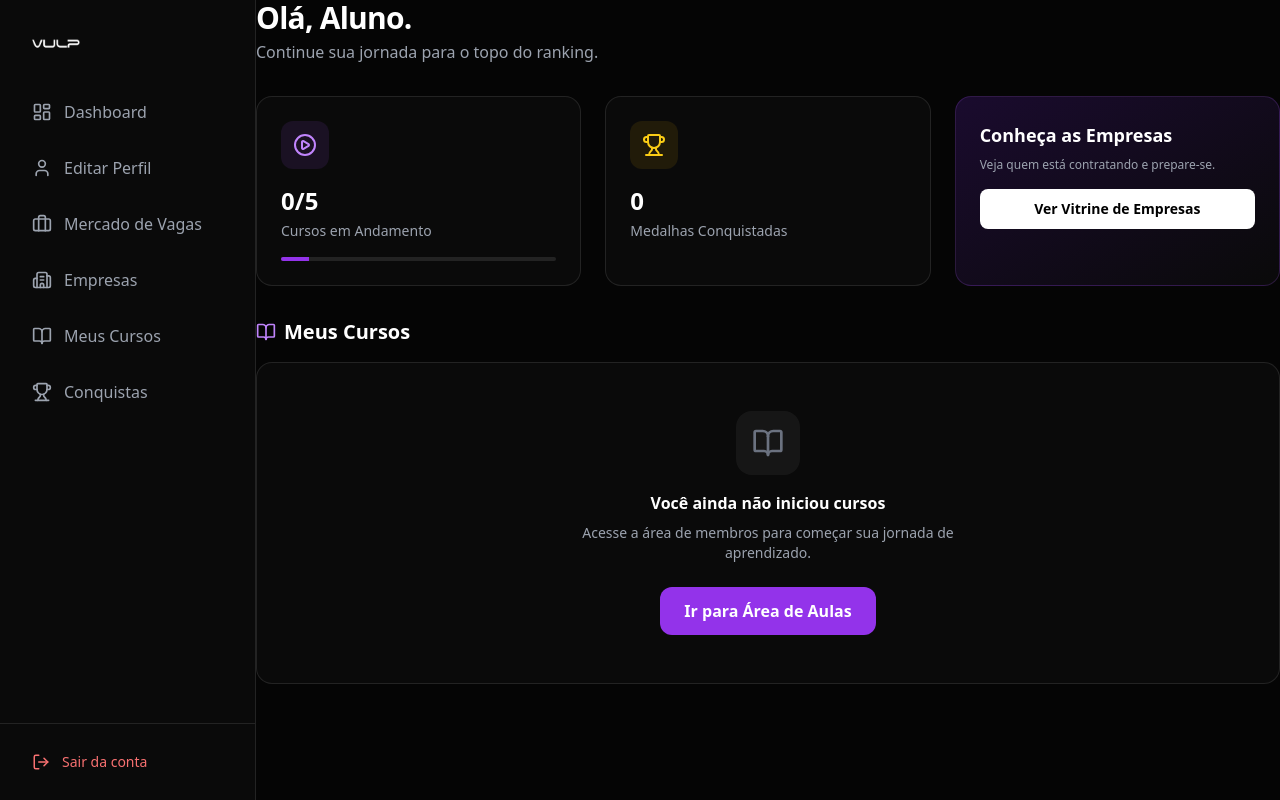
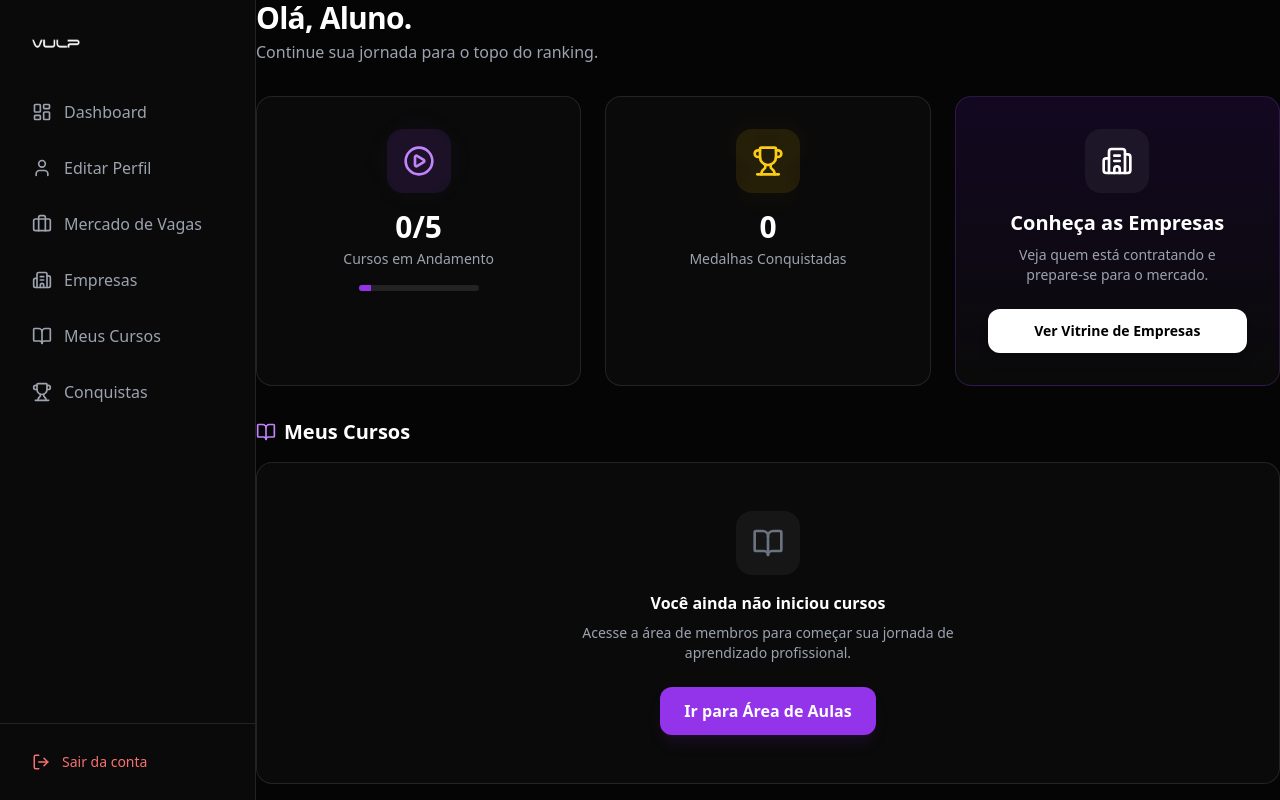
Before and after one commit to paulofer00/vulp-platform, a Next.js app: page /aluno/dashboard in a window 1280 px wide. Built offline with nearby package versions, Linux system fonts and the light colour scheme; no server answers.

Commit message:
layou aluno

```diff
--- a/app/aluno/dashboard/page.tsx
+++ b/app/aluno/dashboard/page.tsx
@@ -2,7 +2,7 @@
 
 import { createBrowserClient } from "@supabase/ssr";
 import { useEffect, useState } from "react";
-import { useRouter } from "next/navigation"; // <--- Importante
+import { useRouter } from "next/navigation";
 import { PlayCircle, Trophy, Building2, BookOpen } from "lucide-react";
 import Link from "next/link";
 import UserMenu from "@/components/UserMenu";
@@ -11,7 +11,7 @@ export default function AlunoDashboard() {
   const [firstName, setFirstName] = useState("Aluno");
   const [loading, setLoading] = useState(true);
 
-  const router = useRouter(); // <--- Hook de navegação
+  const router = useRouter();
   const supabase = createBrowserClient(
     process.env.NEXT_PUBLIC_SUPABASE_URL!,
     process.env.NEXT_PUBLIC_SUPABASE_ANON_KEY!
@@ -22,20 +22,16 @@ export default function AlunoDashboard() {
       const { data: { user } } = await supabase.auth.getUser();
 
       if (user) {
-        // Busca o perfil para saber quem é
         const { data: profile } = await supabase
           .from("profiles")
           .select("full_name, role")
           .eq("id", user.id)
           .single();
 
-        // --- O PORTEIRO ESTÁ AQUI ---
-        // Se for empresa, expulsa para o painel de empresa
         if (profile?.role === 'company') {
             router.push('/empresa/dashboard');
             return;
         }
-        // ----------------------------
 
         if (profile?.full_name) {
           const first = profile.full_name.split(" ")[0];
@@ -46,18 +42,16 @@ export default function AlunoDashboard() {
     }
 
     checkUser();
-  }, [router]); // Adiciona router na dependência
+  }, [router]);
 
-  // Enquanto verifica, mostra um "carregando" simples para não piscar a tela errada
   if (loading) {
     return <div className="min-h-screen bg-[#050505] flex items-center justify-center text-white">Carregando painel...</div>;
   }
 
   return (
     <div className="max-w-7xl mx-auto">
-      {/* ... (O RESTO DO SEU CÓDIGO VISUAL CONTINUA IGUAL AQUI PARA BAIXO) ... */}
 
-      {/* CABEÇALHO COM USER MENU */}
+      {/* CABEÇALHO */}
       <div className="flex flex-col md:flex-row md:items-center justify-between gap-4 mb-8">
         <div className="animate-in fade-in slide-in-from-left duration-500">
           <h1 className="text-3xl font-bold text-white tracking-tight">
@@ -70,53 +64,82 @@ export default function AlunoDashboard() {
         <UserMenu />
       </div>
 
-      {/* GRID DE CARDS */}
+      {/* GRID DE CARDS (AGORA CENTRALIZADOS) */}
       <div className="grid grid-cols-1 md:grid-cols-3 gap-6 mb-8">
-        {/* Card 1: Cursos */}
-        <div className="bg-[#0A0A0A] border border-white/10 p-6 rounded-2xl relative overflow-hidden group hover:border-purple-500/30 transition-colors">
-          <div className="flex justify-between items-start mb-4">
-            <div className="p-3 bg-purple-500/10 rounded-xl text-purple-400"><PlayCircle size={24} /></div>
+
+        {/* Card 1: Cursos em Andamento */}
+        <div className="bg-[#0A0A0A] border border-white/10 p-8 rounded-2xl relative overflow-hidden group hover:border-purple-500/30 transition-colors flex flex-col items-center text-center">
+          <div className="mb-4 relative">
+            <div className="p-4 bg-purple-500/10 rounded-2xl text-purple-400 relative z-10">
+              <PlayCircle size={32} />
+            </div>
+            {/* Ícone de fundo decorativo */}
+            <div className="absolute top-1/2 left-1/2 -translate-x-1/2 -translate-y-1/2 text-purple-500/5 blur-sm scale-[2.5] pointer-events-none">
+                <PlayCircle size={32} />
+            </div>
           </div>
-          <div className="relative z-10">
-            <h3 className="text-2xl font-bold text-white">0/5</h3>
-            <p className="text-gray-400 text-sm mt-1">Cursos em Andamento</p>
-            <div className="w-full bg-white/10 h-1 mt-4 rounded-full overflow-hidden"><div className="bg-purple-600 h-full w-[10%]" /></div>
+          <div className="relative z-10 w-full">
+            <h3 className="text-3xl font-bold text-white mb-1">0/5</h3>
+            <p className="text-gray-400 text-sm">Cursos em Andamento</p>
+            {/* Barra de progresso centralizada */}
+            <div className="w-full max-w-[120px] mx-auto bg-white/10 h-1.5 mt-4 rounded-full overflow-hidden">
+              <div className="bg-purple-600 h-full w-[10%]" />
+            </div>
           </div>
         </div>
 
         {/* Card 2: Medalhas */}
-        <div className="bg-[#0A0A0A] border border-white/10 p-6 rounded-2xl relative overflow-hidden group hover:border-yellow-500/30 transition-colors">
-          <div className="flex justify-between items-start mb-4">
-            <div className="p-3 bg-yellow-500/10 rounded-xl text-yellow-400"><Trophy size={24} /></div>
+        <div className="bg-[#0A0A0A] border border-white/10 p-8 rounded-2xl relative overflow-hidden group hover:border-yellow-500/30 transition-colors flex flex-col items-center text-center">
+          <div className="mb-4 relative">
+            <div className="p-4 bg-yellow-500/10 rounded-2xl text-yellow-400 relative z-10">
+              <Trophy size={32} />
+            </div>
+             <div className="absolute top-1/2 left-1/2 -translate-x-1/2 -translate-y-1/2 text-yellow-500/5 blur-sm scale-[2.5] pointer-events-none">
+                <Trophy size={32} />
+            </div>
           </div>
           <div className="relative z-10">
-            <h3 className="text-2xl font-bold text-white">0</h3>
-            <p className="text-gray-400 text-sm mt-1">Medalhas Conquistadas</p>
+            <h3 className="text-3xl font-bold text-white mb-1">0</h3>
+            <p className="text-gray-400 text-sm">Medalhas Conquistadas</p>
           </div>
         </div>
 
         {/* Card 3: Empresas */}
-        <div className="bg-gradient-to-br from-[#1a0b2e] to-[#0A0A0A] border border-purple-500/20 p-6 rounded-2xl relative overflow-hidden">
-          <div className="relative z-10">
-            <h3 className="text-lg font-bold text-white mb-2">Conheça as Empresas</h3>
-            <p className="text-gray-400 text-xs mb-4">Veja quem está contratando e prepare-se.</p>
-            <Link href="/aluno/empresas" className="block w-full bg-white text-black font-bold py-2.5 rounded-lg text-center text-sm hover:bg-gray-200 transition-colors">
+        <div className="bg-gradient-to-b from-[#130821] to-[#0A0A0A] border border-purple-500/20 p-8 rounded-2xl relative overflow-hidden flex flex-col items-center text-center">
+          <div className="relative z-10 w-full flex flex-col items-center">
+             <div className="p-4 bg-white/5 rounded-2xl text-white mb-4">
+                <Building2 size={32} />
+             </div>
+            <h3 className="text-xl font-bold text-white mb-2">Conheça as Empresas</h3>
+            <p className="text-gray-400 text-sm mb-6 max-w-[200px]">Veja quem está contratando e prepare-se para o mercado.</p>
+            <Link href="/aluno/empresas" className="w-full bg-white text-black font-bold py-3 rounded-xl text-center text-sm hover:bg-gray-200 transition-colors shadow-lg hover:scale-[1.02] active:scale-95">
               Ver Vitrine de Empresas
             </Link>
           </div>
         </div>
+
       </div>
 
       {/* SEÇÃO MEUS CURSOS */}
       <div className="space-y-4">
-        <h2 className="text-xl font-bold text-white flex items-center gap-2"><BookOpen size={20} className="text-purple-400" /> Meus Cursos</h2>
+        <h2 className="text-xl font-bold text-white flex items-center gap-2">
+          <BookOpen size={20} className="text-purple-400" /> Meus Cursos
+        </h2>
+
         <div className="bg-[#0A0A0A] border border-white/10 rounded-2xl p-12 text-center">
-            <div className="w-16 h-16 bg-white/5 rounded-2xl flex items-center justify-center mx-auto mb-4 text-gray-500"><BookOpen size={32} /></div>
+            <div className="w-16 h-16 bg-white/5 rounded-2xl flex items-center justify-center mx-auto mb-4 text-gray-500">
+                <BookOpen size={32} />
+            </div>
             <h3 className="text-white font-bold mb-2">Você ainda não iniciou cursos</h3>
-            <p className="text-gray-400 text-sm mb-6 max-w-md mx-auto">Acesse a área de membros para começar sua jornada de aprendizado.</p>
-            <Link href="/aluno/cursos" className="inline-flex bg-purple-600 hover:bg-purple-700 text-white font-bold py-3 px-6 rounded-xl transition-colors">Ir para Área de Aulas</Link>
+            <p className="text-gray-400 text-sm mb-6 max-w-md mx-auto">
+                Acesse a área de membros para começar sua jornada de aprendizado profissional.
+            </p>
+            <Link href="/aluno/cursos" className="inline-flex bg-purple-600 hover:bg-purple-700 text-white font-bold py-3 px-6 rounded-xl transition-colors shadow-lg shadow-purple-900/20">
+                Ir para Área de Aulas
+            </Link>
         </div>
       </div>
+
     </div>
   );
 }
```
